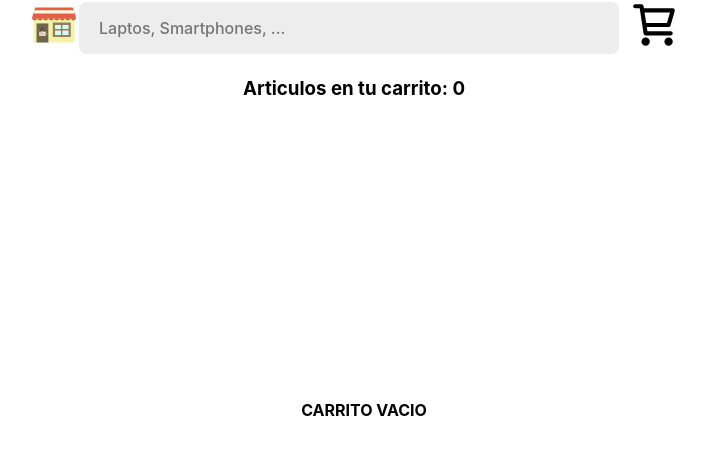
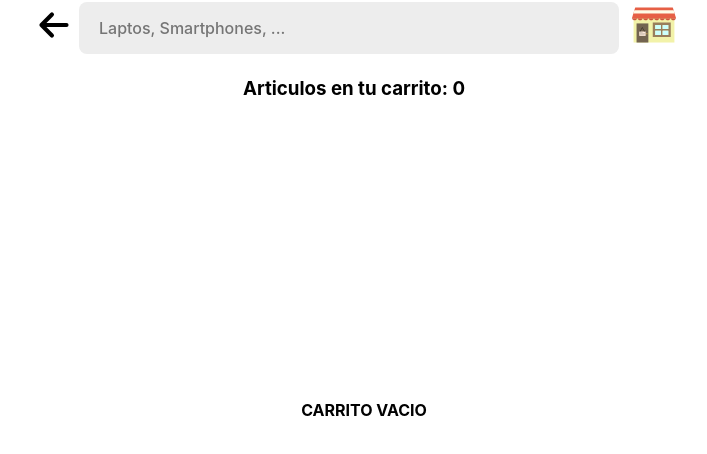
Before and after one commit to Squid6699/prueba-tecnica-02-bazar-universal, a React (Vite) app in the folder frontend/: page /myCart in a window 1280 px wide. Shown: the top 454 px of the page, without its empty margins (286-993 px from the left). Built offline with nearby package versions, Linux system fonts and the light colour scheme.

Commit message:
arrow back

```diff
--- a/frontend/src/components/Cart.jsx
+++ b/frontend/src/components/Cart.jsx
@@ -14,7 +14,7 @@ function Cart(){
 
 
         <>
-            <Header/>
+            <Header spot={"cart"}/>
 
             <section>
                 <h3>Articulos en tu carrito: {cartMapped.length}</h3>
--- a/frontend/src/components/Header.jsx
+++ b/frontend/src/components/Header.jsx
@@ -4,20 +4,22 @@ import Search from './Search';
 import { useSearch } from '../hooks/useSearch';
 import { Link } from 'react-router-dom';
 import cart from "../assets/cart.svg";
+import leftArrow from "../assets/arrow.svg";
 
-function Header(){
+
+function Header({spot}){
     const { handleSubmitSearch } = useSearch();
     return(
         <header>
-            <Link to="/">
-                <img src={store} />
-            </Link>
+            {spot === "products" && <Link to="/"><img src={store}/></Link>}
+            {spot === "item" && <Link to={-1}><img src={leftArrow}/></Link>}
+
+            {spot === "cart" && <Link to={-1}><img src={leftArrow}/></Link>}
+
             <form onSubmit={handleSubmitSearch}>
                 <Search />
             </form>
-            <Link to={"/myCart"}>
-                <img src={cart} />
-            </Link>
+            {spot === "cart" ? <Link to="/"><img src={store} /></Link> : <Link to={"/myCart"}><img src={cart} /></Link>}
         </header>
 
     );
--- a/frontend/src/components/Item.jsx
+++ b/frontend/src/components/Item.jsx
@@ -42,7 +42,7 @@ function Item() {
 
     return (
         <>
-            <Header/>
+            <Header spot={"item"}/>
 
             <main>
                 <ul>
--- a/frontend/src/components/Products.jsx
+++ b/frontend/src/components/Products.jsx
@@ -52,7 +52,7 @@ function Products() {
 
     return (
         <>
-            <Header/>
+            <Header spot={"products"}/>
 
             <section>
                 <h3>Resultados de la busqueda de "{searchQuery}": {products.length}</h3>
```
Also changed, not shown: frontend/src/assets/arrow.svg (added).
